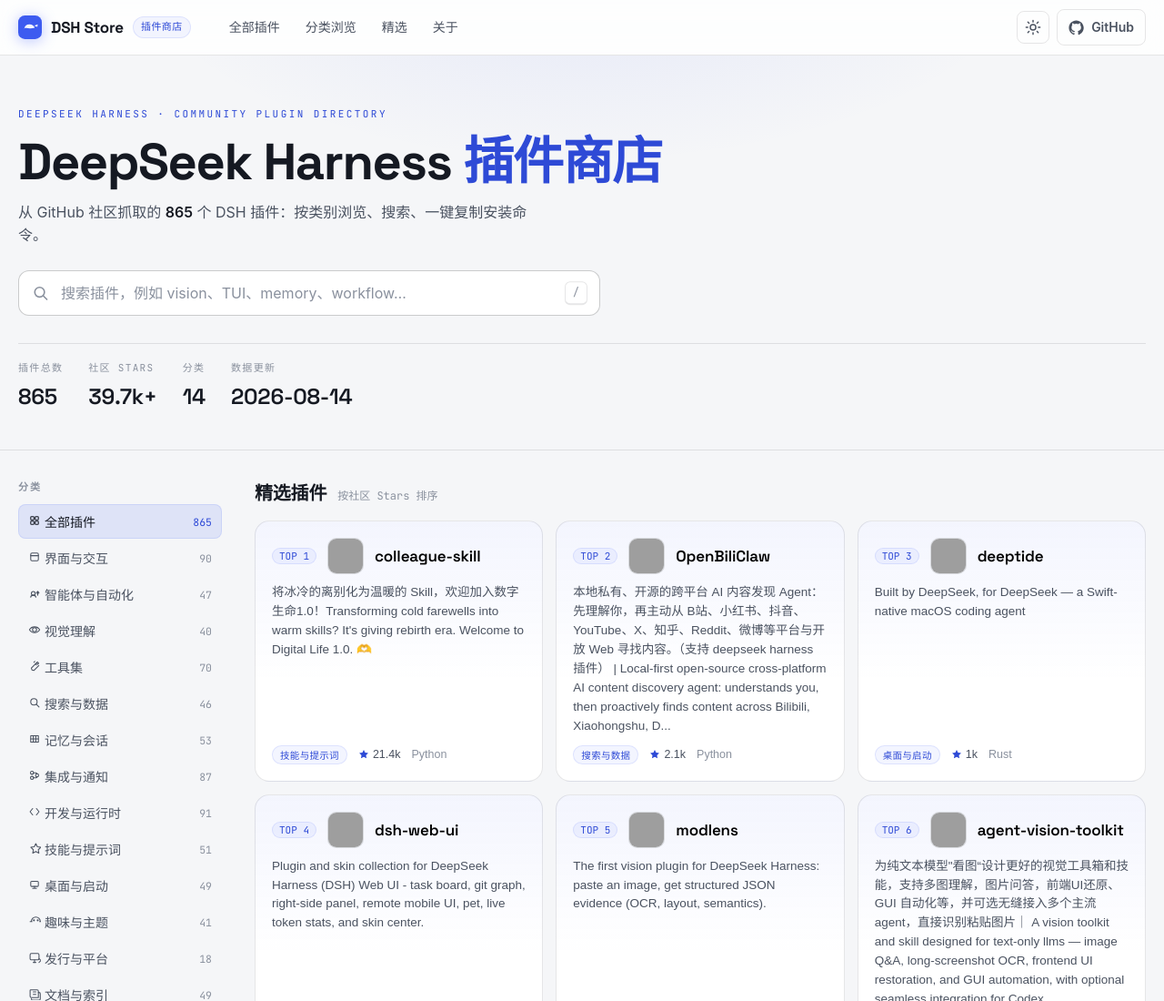
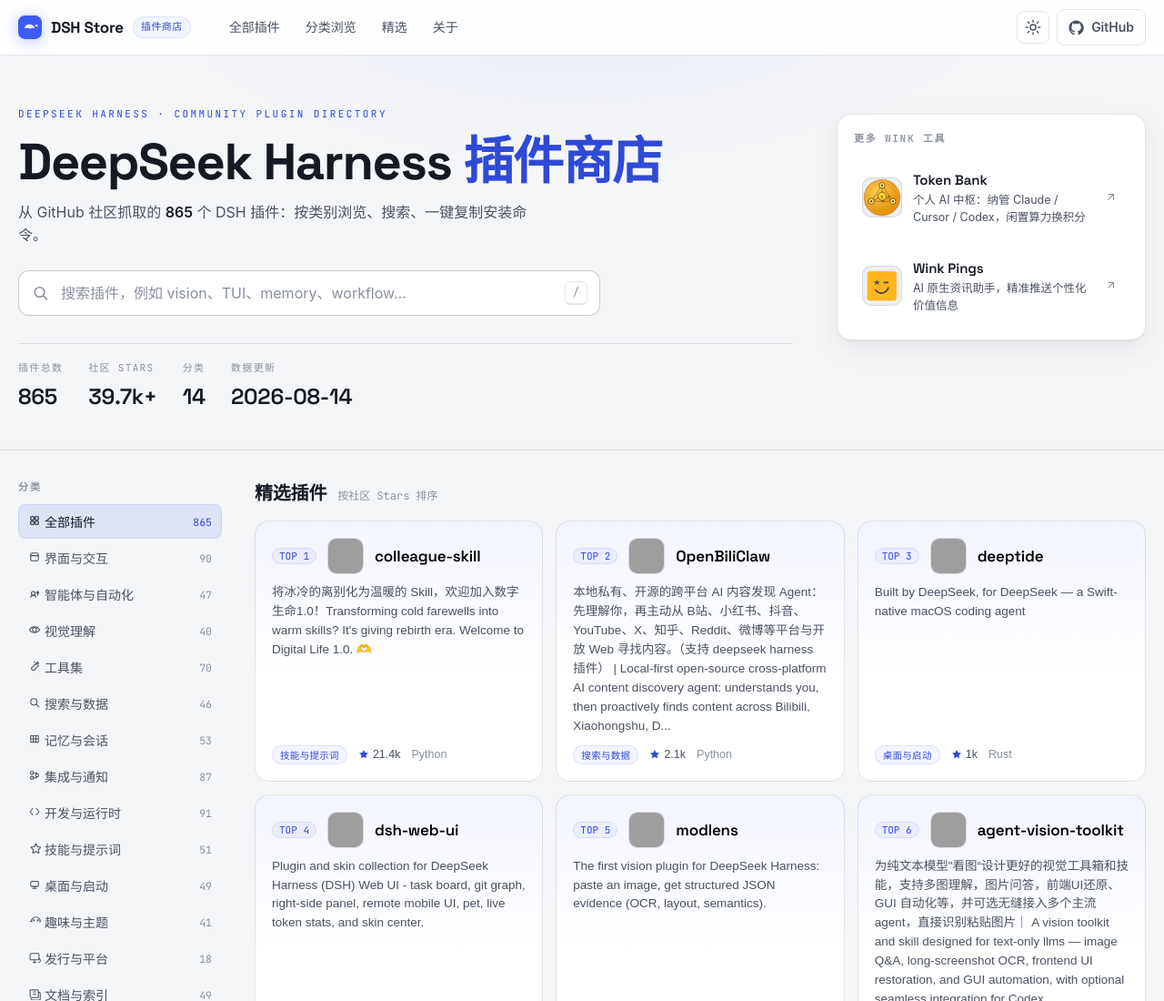
Before and after one commit to wink-run/dsh-plugin-store, a plain HTML site: page index.html in a window 1280 px wide. Shown: the top 1100 px of the page at 91% size. Drawn offline with Linux system fonts and the light colour scheme; grey boxes are pictures that could not be loaded.

Commit message:
Add Wink tools panel to hero (Token Bank + Wink Pings) with real brand assets

```diff
--- a/assets/css/store.css
+++ b/assets/css/store.css
@@ -228,6 +228,11 @@
   position: relative; max-width: 1280px; margin: 0 auto;
   padding: 56px 20px 40px;
 }
+.hero-grid {
+  display: grid; grid-template-columns: minmax(0, 1fr) 340px; gap: 48px;
+  align-items: start;
+}
+.hero-main { min-width: 0; }
 .hero-eyebrow {
   margin: 0 0 14px;
   font-family: var(--font-mono); font-size: 11px; letter-spacing: .22em;
@@ -284,6 +289,65 @@
 .hero-stats dd {
   margin: 0; font-family: var(--font-display); font-weight: 600;
   font-size: 24px; letter-spacing: -0.01em; color: var(--text-1);
+}
+
+/* Wink 生态 panel (banner right side) */
+.wink-panel {
+  position: relative;
+  background: var(--bg-2);
+  border: 1px solid var(--border);
+  border-radius: var(--radius-l);
+  padding: 18px 18px 14px;
+  margin-top: 8px;
+  box-shadow: var(--shadow-card);
+}
+.wink-panel-label {
+  margin: 0 0 12px;
+  font-family: var(--font-mono); font-size: 11px; letter-spacing: .16em;
+  text-transform: uppercase; color: var(--text-3); font-weight: 600;
+}
+.wink-row {
+  display: grid;
+  grid-template-columns: 44px minmax(0, 1fr) 18px;
+  align-items: center; gap: 12px;
+  padding: 12px;
+  margin: 0 -4px 8px;
+  border-radius: var(--radius-m);
+  border: 1px solid transparent;
+  color: var(--text-1);
+  text-decoration: none;
+  transition: background .16s, border-color .16s, transform .16s;
+}
+.wink-row:last-child { margin-bottom: 0; }
+.wink-row:hover {
+  background: var(--accent-soft-2);
+  border-color: var(--accent-soft);
+  text-decoration: none;
+  transform: translateY(-1px);
+}
+.wink-row:hover .wink-arrow { color: var(--accent-strong); transform: translate(2px, -2px); }
+.wink-logo {
+  width: 44px; height: 44px;
+  border-radius: 10px;
+  background: var(--bg-3);
+  border: 1px solid var(--border);
+  object-fit: cover;
+  flex: none;
+}
+.wink-text { display: flex; flex-direction: column; gap: 2px; min-width: 0; }
+.wink-name {
+  font-family: var(--font-display); font-weight: 600; font-size: 15px;
+  letter-spacing: -0.005em; color: var(--text-1);
+}
+.wink-desc {
+  font-size: 12.5px; color: var(--text-2); line-height: 1.5;
+  display: -webkit-box; -webkit-line-clamp: 2; -webkit-box-orient: vertical;
+  overflow: hidden;
+}
+.wink-arrow {
+  color: var(--text-3);
+  flex: none; align-self: center;
+  transition: color .15s, transform .15s;
 }
 
 /* ==========================================================================
@@ -618,6 +682,8 @@
 @media (max-width: 1080px) {
   .featured-row { grid-template-columns: repeat(2, 1fr); }
   .about-grid { grid-template-columns: repeat(2, 1fr); }
+  .hero-grid { grid-template-columns: 1fr; gap: 28px; }
+  .wink-panel { max-width: 520px; }
 }
 @media (max-width: 900px) {
   .shell { grid-template-columns: 1fr; gap: 10px; }
--- a/index.html
+++ b/index.html
@@ -60,6 +60,8 @@
   <section class="hero" id="hero">
     <div class="hero-glow" aria-hidden="true"></div>
     <div class="hero-inner">
+      <div class="hero-grid">
+        <div class="hero-main">
           <p class="hero-eyebrow">DEEPSEEK HARNESS · COMMUNITY PLUGIN DIRECTORY</p>
           <h1 class="hero-title">DeepSeek Harness <span class="accent">插件商店</span></h1>
           <p class="hero-sub">
@@ -81,6 +83,28 @@
             <div class="stat"><dt>分类</dt><dd id="stat-cats">-</dd></div>
             <div class="stat"><dt>数据更新</dt><dd id="stat-updated">-</dd></div>
           </dl>
+        </div>
+
+        <aside class="wink-panel" aria-label="Wink 生态工具">
+          <p class="wink-panel-label">更多 Wink 工具</p>
+          <a class="wink-row" href="https://tokenbank.wink.run" target="_blank" rel="noopener">
+            <img class="wink-logo" src="assets/img/tokenbank.svg" alt="Token Bank" width="44" height="44" loading="lazy">
+            <span class="wink-text">
+              <span class="wink-name">Token Bank</span>
+              <span class="wink-desc">个人 AI 中枢：纳管 Claude / Cursor / Codex，闲置算力换积分</span>
+            </span>
+            <svg class="wink-arrow" viewBox="0 0 20 20" width="14" height="14" fill="none" stroke="currentColor" stroke-width="1.6" stroke-linecap="round" stroke-linejoin="round" aria-hidden="true"><path d="M7 5h8v8M15 5 7 13"/></svg>
+          </a>
+          <a class="wink-row" href="https://wink.run/pings" target="_blank" rel="noopener">
+            <img class="wink-logo" src="assets/img/wink_brand.png" alt="Wink Pings" width="44" height="44" loading="lazy">
+            <span class="wink-text">
+              <span class="wink-name">Wink Pings</span>
+              <span class="wink-desc">AI 原生资讯助手，精准推送个性化价值信息</span>
+            </span>
+            <svg class="wink-arrow" viewBox="0 0 20 20" width="14" height="14" fill="none" stroke="currentColor" stroke-width="1.6" stroke-linecap="round" stroke-linejoin="round" aria-hidden="true"><path d="M7 5h8v8M15 5 7 13"/></svg>
+          </a>
+        </aside>
+      </div>
     </div>
   </section>
 
```
Also changed, not shown: assets/img/tokenbank.svg (added), assets/img/wink_brand.png (added), 1 other file. Lines whose indentation alone changed are shown as unchanged.
